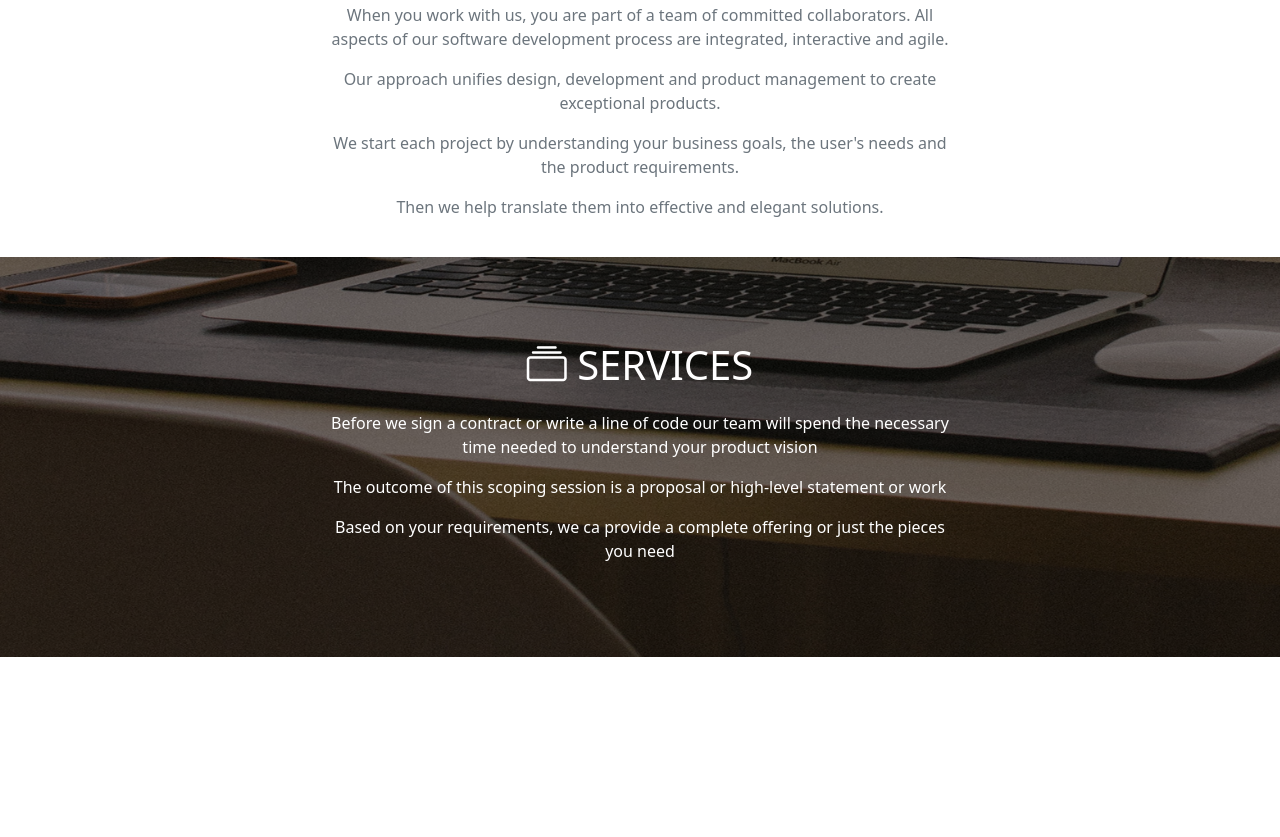
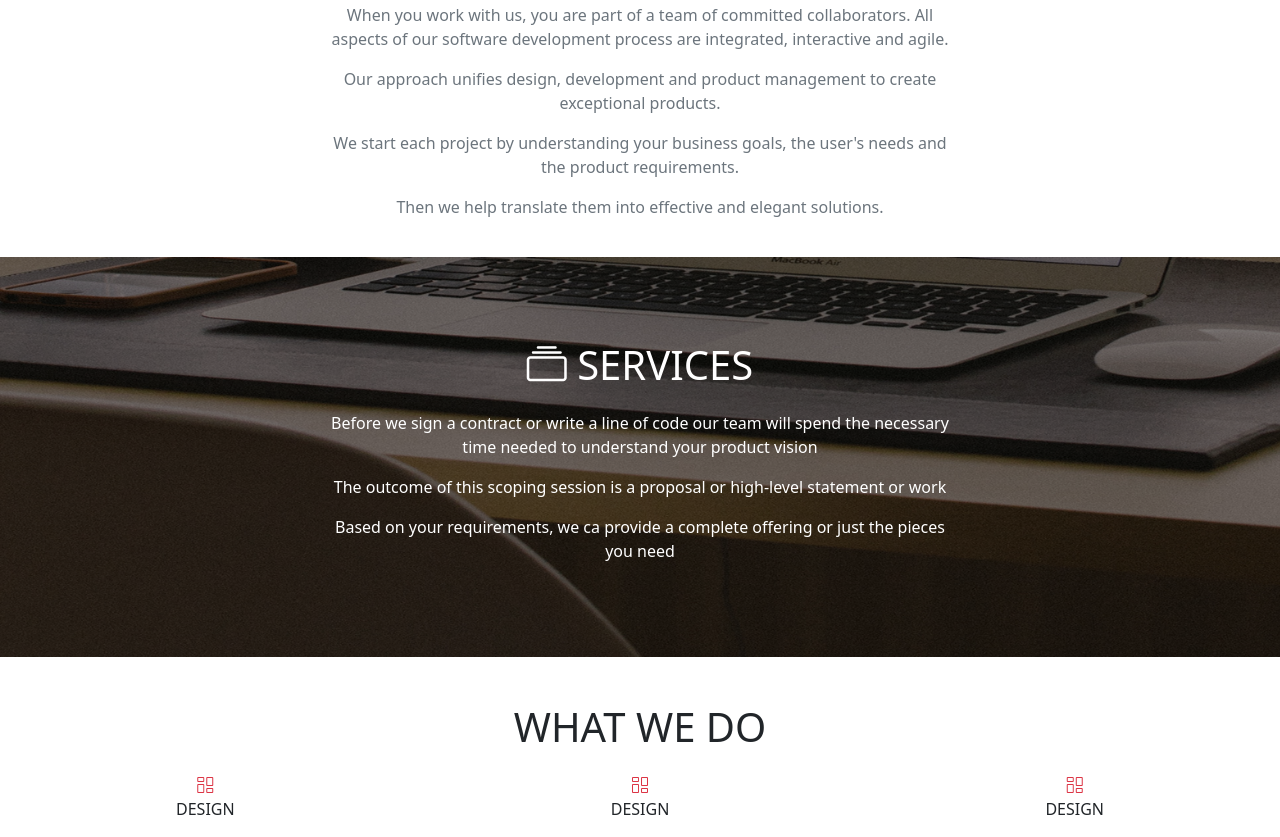
Before and after one commit to Kemnygh/DelaniStudio, a plain HTML site: page index.html in a window 1280 px wide. Shown: the part 1313-2150 px from the top of the page. Before the commit the page ends 1970 px from the top, so only its background shows below. Drawn offline with nearby package versions, Linux system fonts and the light colour scheme; a web font is replaced by a local one.

Commit message:
Add what we do section

```diff
--- a/assets/css/sytles.css
+++ b/assets/css/sytles.css
@@ -101,7 +101,11 @@ h1 span{
 
 }
 /* Services*/
-#services{
+#sevices{
+  position: relative;
+}
+
+.svc-banner{
   background-image: url("../images/backgrounds/s_image.jpg");
   box-shadow: inset 0 0 0 1000px rgba(0,0,0,.5);
   position: relative;
@@ -126,3 +130,13 @@ h1 span{
 .svc-title{
   font-size: 40px;
 }
+
+.wwd-title{
+  margin-top: 40px;
+  text-align: center;
+  font-size: 40px;
+}
+
+.svc-items div{
+text-align: center;
+}
--- a/index.html
+++ b/index.html
@@ -60,6 +60,7 @@
     </div>
   </div>
   <div id="services">
+    <div class="svc-banner">
       <div class="svc-content">
         <p class="svc-title"><i class="bi bi-collection"></i> SERVICES</p>
         <p>Before we sign a contract or write a line of code our team will spend the necessary time needed to understand your product vision</p>
@@ -67,5 +68,23 @@
         <p>Based on your requirements, we ca provide a complete offering or just the pieces you need</p>
       </div>
     </div>
+    <div class="what-we-do">
+      <p class="wwd-title">WHAT WE DO</p>
+      <div class="row svc-items">
+        <div class="col design">
+          <i class="bi bi-columns-gap text-danger"></i>
+          <p>DESIGN</p>
+        </div>
+        <div class="col dev">
+          <i class="bi bi-columns-gap text-danger"></i>
+          <p>DESIGN</p>
+        </div>
+        <div class="col product-mgt">
+          <i class="bi bi-columns-gap text-danger"></i>
+          <p>DESIGN</p>
+        </div>
+      </div>
+    </div>
+</div>
 </body>
 </html>
```
Lines whose indentation alone changed are shown as unchanged.
